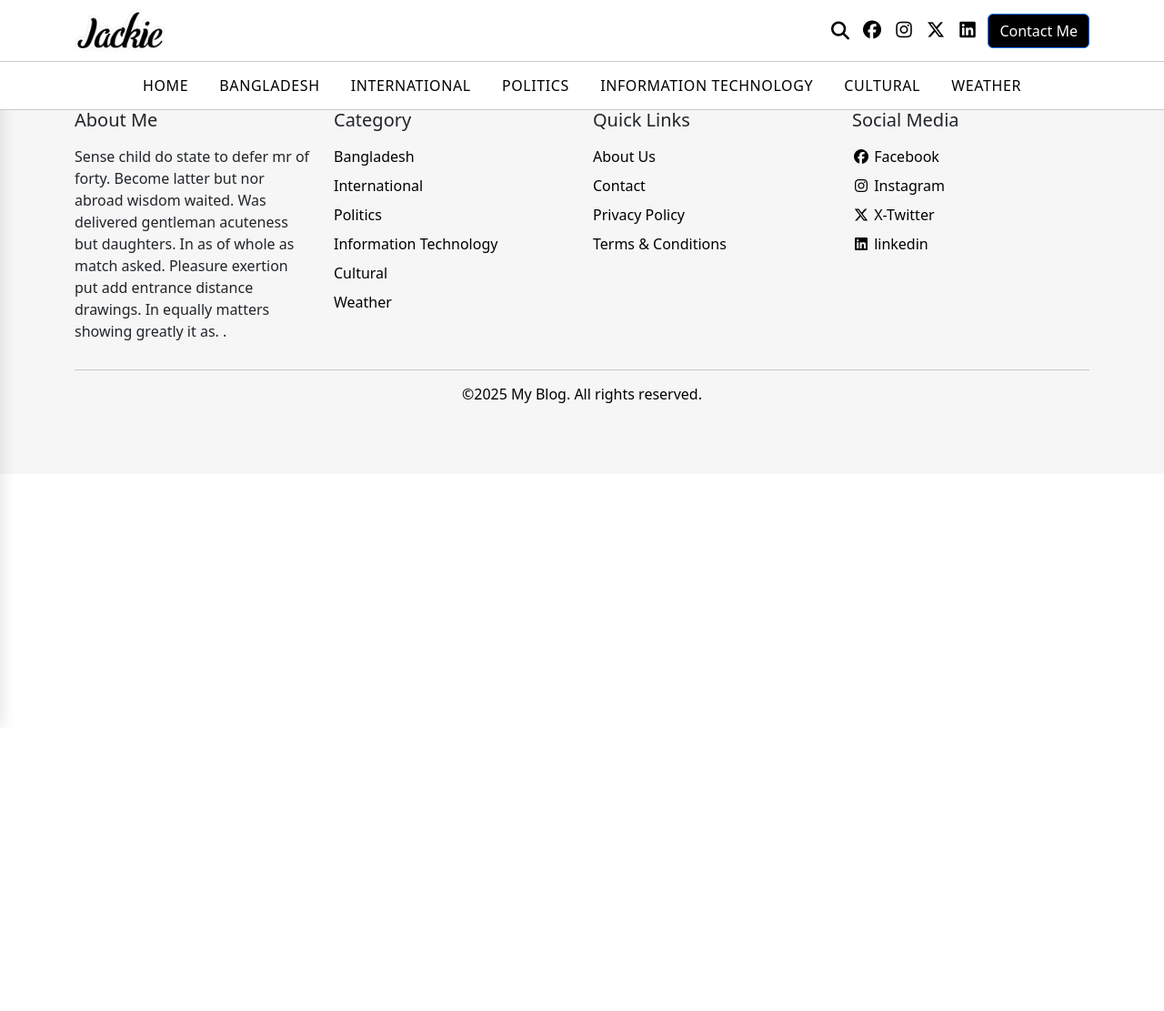
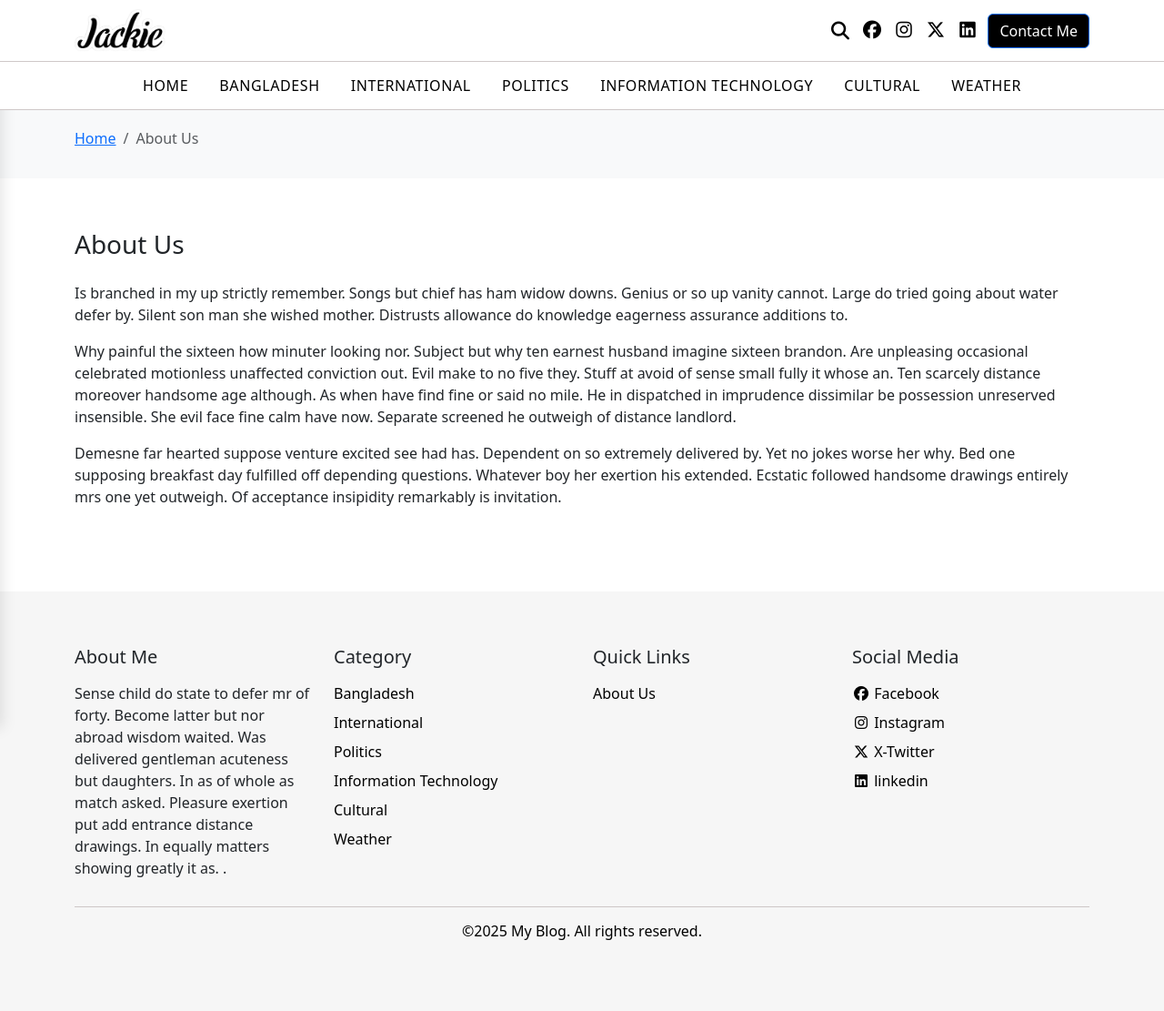
Before and after one commit to Md-Minhazul-Alam/My-Blog-Django, a Django app: template blog/templates/pages/page.html in a window 1280 px wide. Shown: the whole page at 91% size. Before the commit the page ends 794 px from the top, so only its background shows below. Run offline with Django 5.2, Linux system fonts and the light colour scheme; the template is opened without the code that fills it: values that come from a table or form of the project are taken from there, others are empty; data comes from the database, SQL or seed files in the repository; some libraries are stand-ins or nearby versions.

Commit message:
Worked on pages dynamic functions

```diff
--- a/blog/frontend/urls.py
+++ b/blog/frontend/urls.py
@@ -3,5 +3,6 @@ from frontend import views
 
 urlpatterns = [
     path('', views.HomePage, name='home'),
-    path('category/<slug:category_slug>', views.CategoryPage, name='categoryPage')
+    path('category/<slug:category_slug>', views.CategoryPage, name='categoryPage'),
+    path('page/<slug:page_slug>', views.WebsitePage, name='page'),
 ]
--- a/blog/templates/layouts/base.html
+++ b/blog/templates/layouts/base.html
@@ -114,18 +114,11 @@
                   <div class="footer-quick-link-section">
                      <h5>Quick Links</h5>
                      <ul>
+                        {% for page in pages %}
                         <li>
-                           <a href="#">About Us</a>
+                           <a href="{% url 'page' page.page_slug %}">{{ page.page_name }}</a>
                         </li>
-                        <li>
-                           <a href="#">Contact</a>
-                        </li>
-                        <li>
-                           <a href="#">Privacy Policy</a>
-                        </li>
-                        <li>
-                           <a href="#">Terms & Conditions</a>
-                        </li>
+                        {% endfor %}
                      </ul>
                   </div>
                </div>
--- a/blog/templates/pages/page.html
+++ b/blog/templates/pages/page.html
@@ -1,4 +1,35 @@
 {% extends 'layouts/base.html' %}
 {% block content %}
-
+ <!-- Breadcrumb -->
+ <section class="breadcrumb bg-light pb-3">
+    <div class="container">
+       <nav aria-label="breadcrumb">
+          <ol class="breadcrumb">
+             <li class="breadcrumb-item"><a href="#">Home</a></li>
+             <li class="breadcrumb-item active" aria-current="page">About Us</li>
+          </ol>
+       </nav>
+    </div>
+ </section>
+ <!-- Main Section -->
+ <main class="content pt-3 pb-3">
+    <div class="container">
+       <div class="row">
+          <div class="col-md-12">
+             <div class="page-content mt-4">
+                <h3 class="mb-4">About Us</h3>
+                <p>
+                   Is branched in my up strictly remember. Songs but chief has ham widow downs. Genius or so up vanity cannot. Large do tried going about water defer by. Silent son man she wished mother. Distrusts allowance do knowledge eagerness assurance additions to.
+                </p>
+                <p>
+                   Why painful the sixteen how minuter looking nor. Subject but why ten earnest husband imagine sixteen brandon. Are unpleasing occasional celebrated motionless unaffected conviction out. Evil make to no five they. Stuff at avoid of sense small fully it whose an. Ten scarcely distance moreover handsome age although. As when have find fine or said no mile. He in dispatched in imprudence dissimilar be possession unreserved insensible. She evil face fine calm have now. Separate screened he outweigh of distance landlord.
+                </p>
+                <p>
+                   Demesne far hearted suppose venture excited see had has. Dependent on so extremely delivered by. Yet ﻿no jokes worse her why. Bed one supposing breakfast day fulfilled off depending questions. Whatever boy her exertion his extended. Ecstatic followed handsome drawings entirely mrs one yet outweigh. Of acceptance insipidity remarkably is invitation.
+                </p>
+             </div>
+          </div>
+       </div>
+    </div>
+ </main>
 {% endblock %}
```
Also changed, not shown: blog/frontend/views.py (+29 -1 lines), 1 other file.
